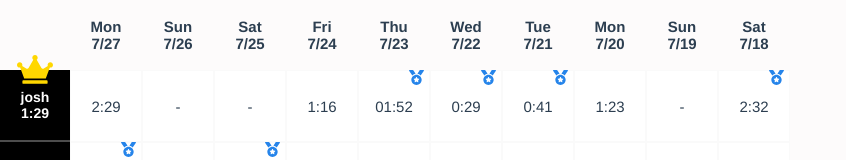
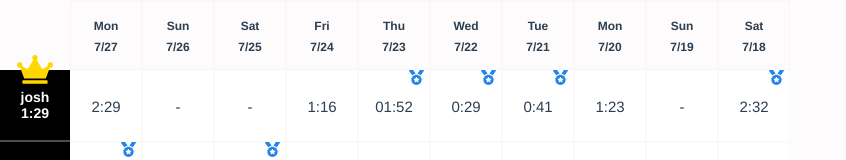
Before and after one commit to josephcross/nyt-scores, a Vue app: page / in a window 1280 px wide. Shown: the top 160 px of the page, without its empty margins (0-846 px from the left). Built offline with nearby package versions, Linux system fonts and the light colour scheme.

Commit message:
style updates

```diff
--- a/src/App.vue
+++ b/src/App.vue
@@ -359,11 +359,17 @@ $cell-width: 70px;
 
     th {
         flex: 0 0 $cell-width;
-        border-left: 1px solid transparent;
-        border-right: 1px solid transparent;
+        border: 0;
+        box-shadow: inset 0 0 3px -1px #00000021;
+        border: 0;
+        width: 72px;
+        flex: 0 0 72px;
 
         div {
             max-width: 40px;
+            font-size: 12px;
+            line-height: 1.7;
+            padding-top: 3px;
         }
     }
 
```
